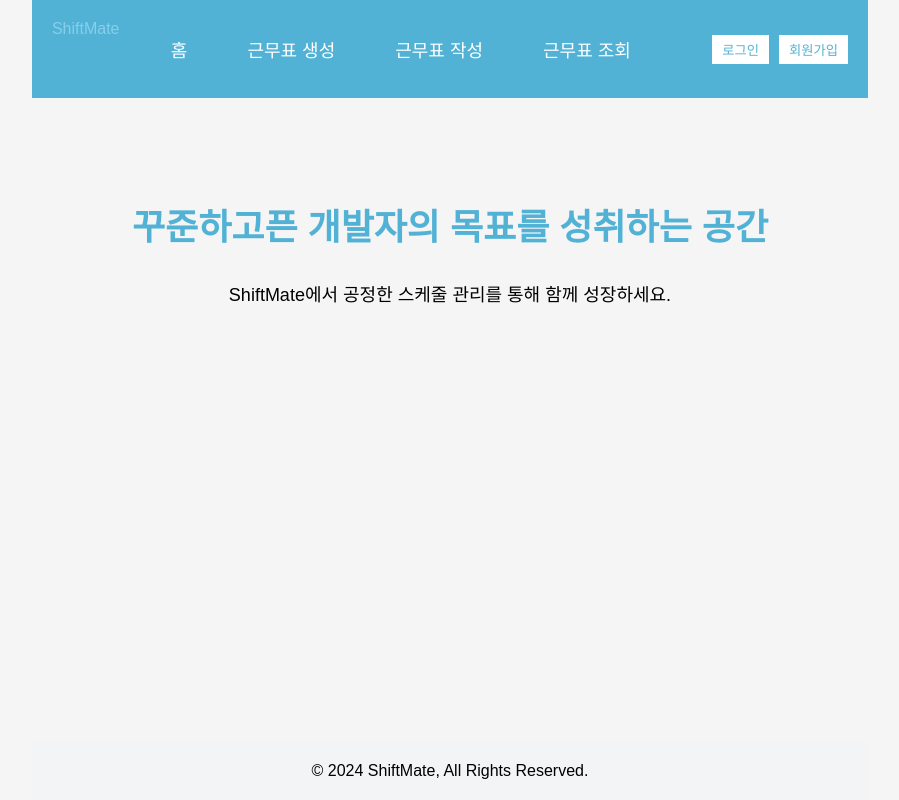
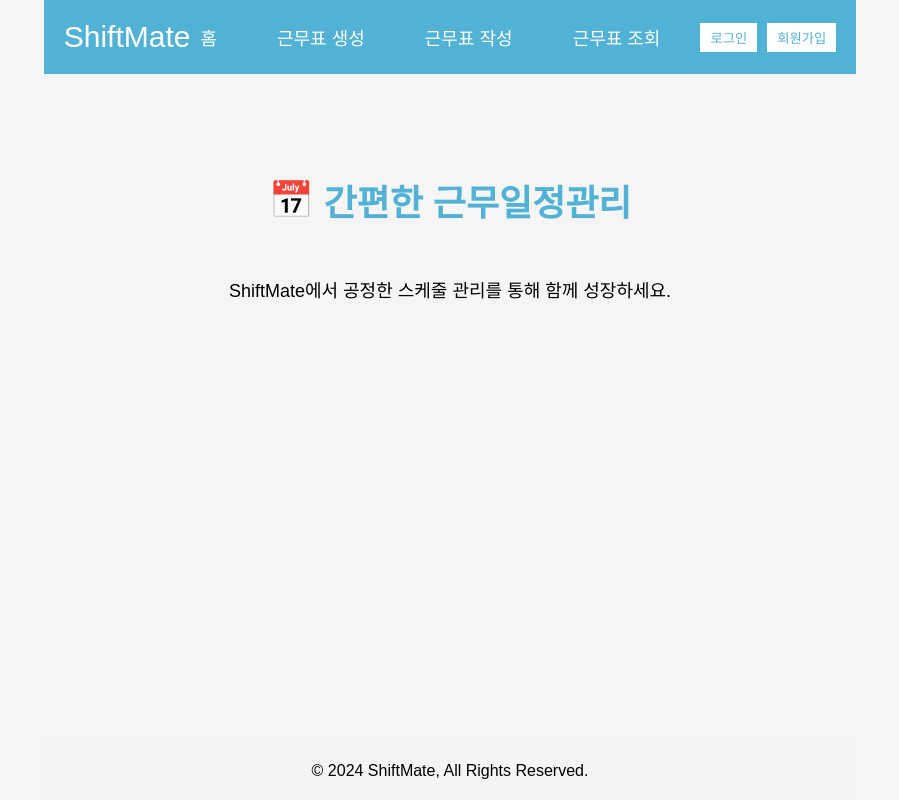
Before and after one commit to CSID-DGU/2024-1-OSS-stackOverflowers, a React (Create React App) app in the folder frontend/blog/: page /home in a window 1280 px wide. Shown: the whole page, without its empty margins (190-1089 px from the left). Built offline with nearby package versions, Linux system fonts and the light colour scheme.

Commit message:
fix : main-content 수정

```diff
--- a/frontend/blog/src/pages/Home.css
+++ b/frontend/blog/src/pages/Home.css
@@ -19,6 +19,7 @@ html, body {
   .icon-text {
     display: flex;
     align-items: center; /* 아이콘과 문구를 수직으로 중앙 정렬 */
+    justify-content: center;
   }
 
   .icon {
@@ -35,7 +36,7 @@ html, body {
 
   .main-content p {
     font-size: 18px;
-    margin-top: 30px;
+    margin-top: 50px;
   }
 
   .cta-button {
--- a/frontend/blog/src/pages/Home.js
+++ b/frontend/blog/src/pages/Home.js
@@ -1,6 +1,7 @@
 import React from 'react';
 import { useNavigate } from 'react-router-dom';
 import './Home.css';
+import './nav_schedule.css';
 
 function Home() {
   const navigate = useNavigate();
@@ -8,7 +9,7 @@ function Home() {
   return (
     <div className="home-container">
       <header className="navbar">
-        <div className="logo">ShiftMate</div>
+        <div className="logo_home">ShiftMate</div>
         <nav>
           <ul className="nav-links">
             <li><button className="main-button" onClick={() => { window.location.href = '/home'; }}>홈</button></li>
@@ -24,9 +25,12 @@ function Home() {
       </header>
 
       <div className="main-content">
-        <h1>꾸준하고픈 개발자의 목표를 성취하는 공간</h1>
-        <p>ShiftMate에서 공정한 스케줄 관리를 통해 함께 성장하세요.</p>
+      <div className="icon-text">
+        <span className="icon">📅</span>
+        <h1>간편한 근무일정관리</h1>
       </div>
+      <p>ShiftMate에서 공정한 스케줄 관리를 통해 함께 성장하세요.</p>
+    </div>
 
       <footer className="footer">
         <p>© 2024 ShiftMate, All Rights Reserved.</p>
```
